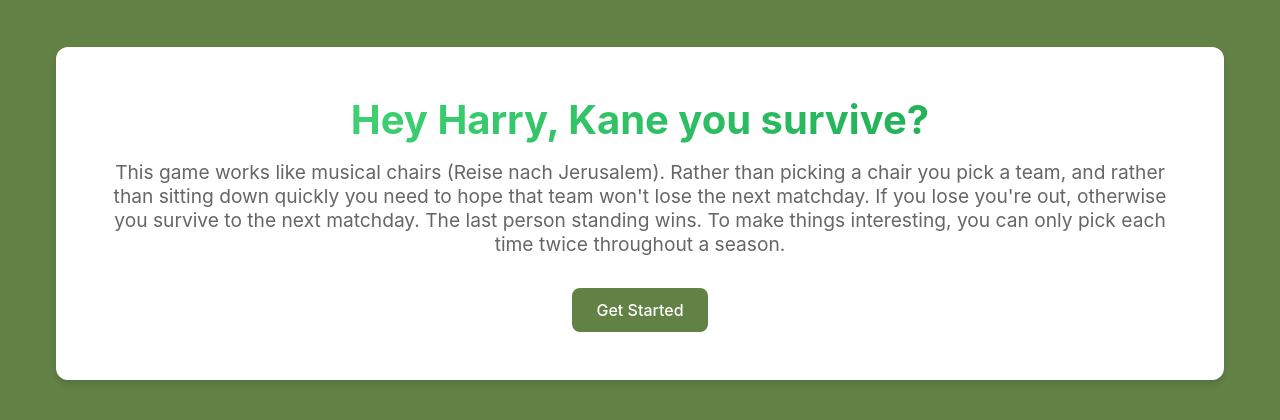
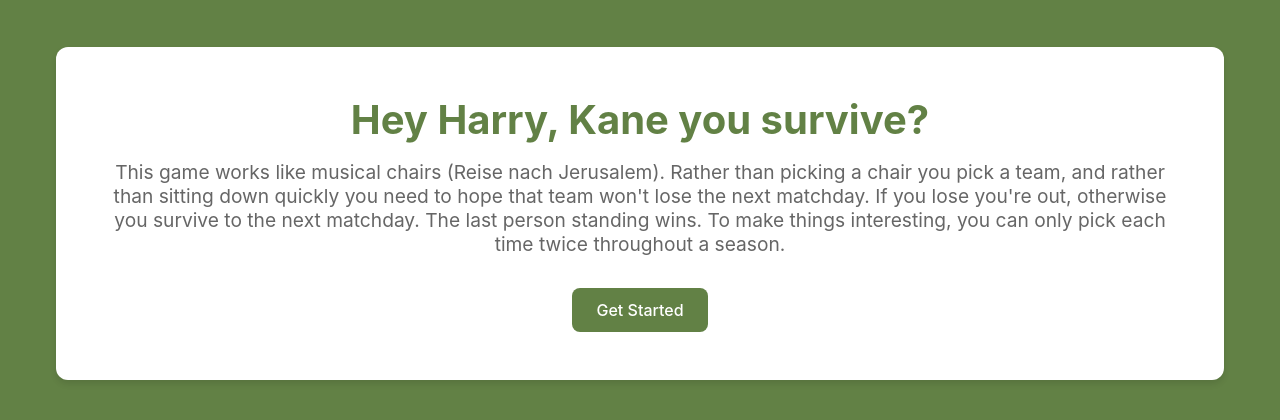
Before and after one commit to bendahmen/football-survivor-game, a Django app: page / in a window 1280 px wide. Shown: the part 421-841 px from the top of the page. Run offline with Django 5.2, Linux system fonts and the light colour scheme; data that the repository does not hold is empty.

Commit message:
chagned color

```diff
--- a/templates/home.html
+++ b/templates/home.html
@@ -16,7 +16,7 @@
     .hero h2 {
         font-size: 2.5rem;
         margin-bottom: 1rem;
-        background: linear-gradient(135deg, #4ade80 0%, #16a34a 100%);
+        background: var(--background-color);
         -webkit-background-clip: text;
         -webkit-text-fill-color: transparent;
     }
@@ -85,7 +85,7 @@
         display: block;
         font-size: 1.5rem;
         font-weight: bold;
-        color: #16a34a;
+        color: var(--background-color);
     }
 
     .stat-label {
```
